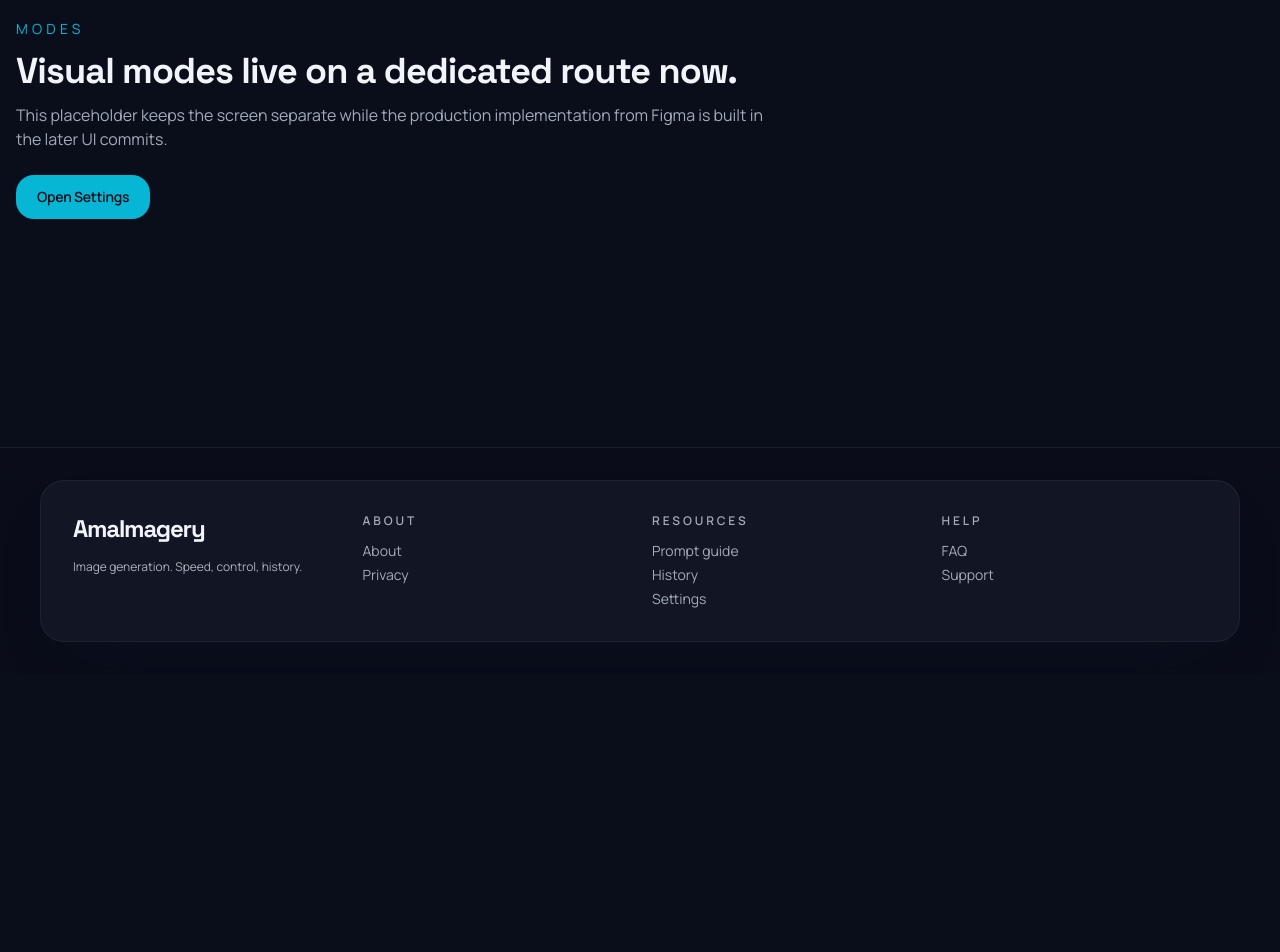
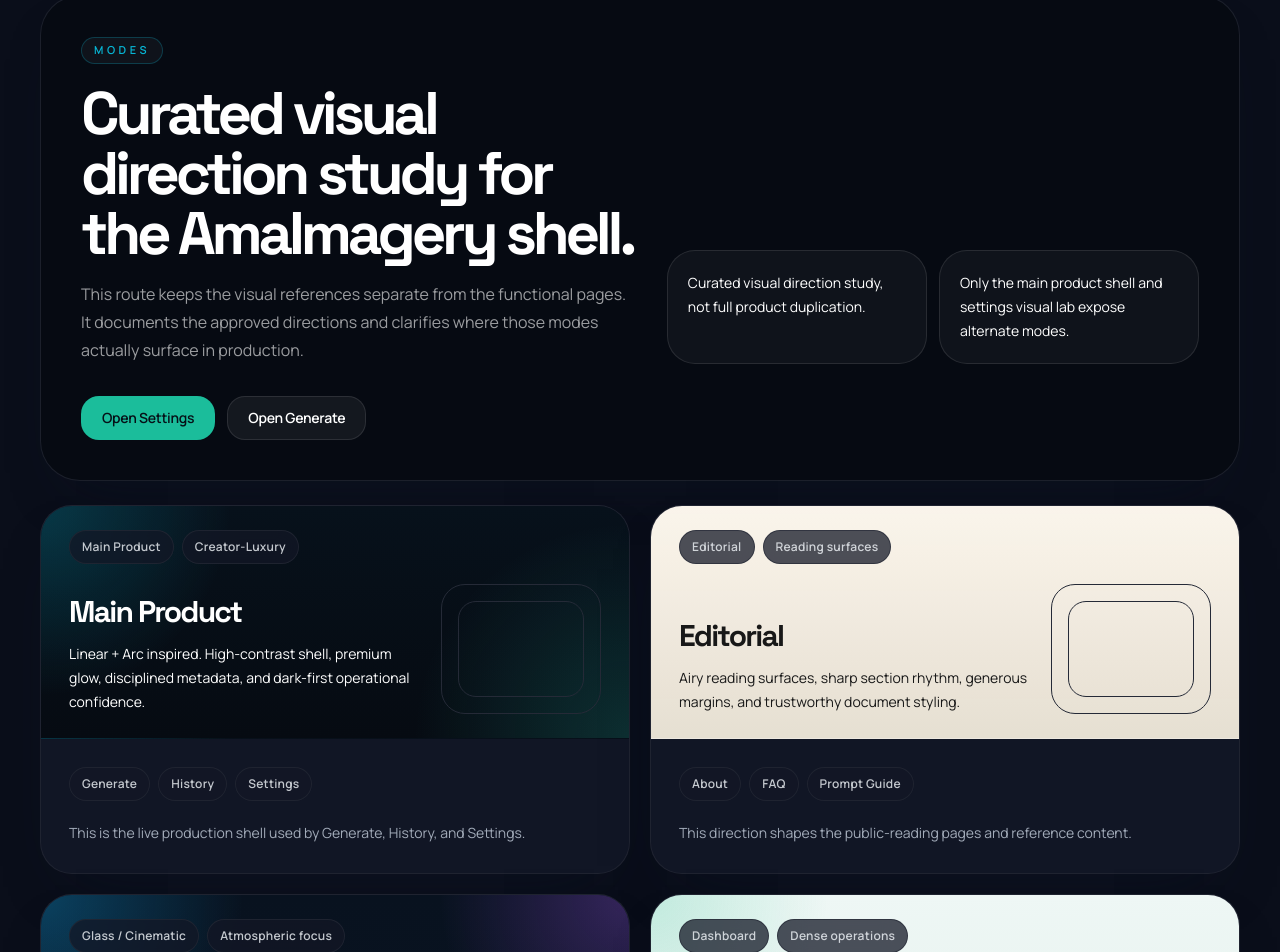
Before and after one commit to AmaLS367/AmaImagery, a React (Vite) app in the folder frontend/: page /modes in a window 1280 px wide. Shown: the part 126-1078 px from the top of the page. Before the commit the page ends 800 px from the top, so only its background shows below. Built offline with nearby package versions, Linux system fonts and the light colour scheme; no server answers.

Commit message:
feat(modes): implement visual modes page

```diff
--- a/frontend/src/pages/Modes.tsx
+++ b/frontend/src/pages/Modes.tsx
@@ -1,23 +1,127 @@
 import { Link } from 'react-router-dom'
 
 import { Button } from '../components/ui/button'
+import { MetaPill, SectionEyebrow, SurfacePanel } from '../components/ui/foundation'
 import { appRoutes } from '../lib/routes'
+
+const directionCards = [
+  {
+    title: 'Main Product',
+    subtitle: 'Creator-Luxury',
+    body:
+      'Linear + Arc inspired. High-contrast shell, premium glow, disciplined metadata, and dark-first operational confidence.',
+    labels: ['Generate', 'History', 'Settings'],
+    previewClass:
+      'bg-[radial-gradient(circle_at_top_left,rgba(6,182,212,0.24),transparent_30%),radial-gradient(circle_at_bottom_right,rgba(45,212,191,0.18),transparent_34%),linear-gradient(180deg,#07111b,#060b12)] text-white',
+  },
+  {
+    title: 'Editorial',
+    subtitle: 'Reading surfaces',
+    body: 'Airy reading surfaces, sharp section rhythm, generous margins, and trustworthy document styling.',
+    labels: ['About', 'FAQ', 'Prompt Guide'],
+    previewClass:
+      'bg-[linear-gradient(180deg,rgba(255,249,239,0.98),rgba(248,240,224,0.92))] text-[#181818]',
+  },
+  {
+    title: 'Glass / Cinematic',
+    subtitle: 'Atmospheric focus',
+    body: 'Blurred volume, atmospheric depth, and polished card translucency for focused creator moments.',
+    labels: ['Visual Lab', 'Glow', 'Overlay'],
+    previewClass:
+      'bg-[radial-gradient(circle_at_top_left,rgba(14,165,233,0.32),transparent_32%),radial-gradient(circle_at_top_right,rgba(168,85,247,0.28),transparent_30%),linear-gradient(180deg,#08121f,#0a1321)] text-white',
+  },
+  {
+    title: 'Dashboard',
+    subtitle: 'Dense operations',
+    body:
+      'Dense information handling for history, metrics, and operational monitoring without becoming clinical.',
+    labels: ['Filters', 'Tables', 'Metrics'],
+    previewClass:
+      'bg-[radial-gradient(circle_at_top_left,rgba(16,185,129,0.2),transparent_28%),linear-gradient(180deg,#eef7f5,#e4f0eb)] text-[#13231d]',
+  },
+] as const
+
+const activationNotes = [
+  'Curated visual direction study, not full product duplication.',
+  'Only the main product shell and settings visual lab expose alternate modes.',
+] as const
 
 export default function Modes() {
   return (
-    <section className="container space-y-6 py-16">
-      <div className="max-w-3xl space-y-3">
-        <p className="text-sm uppercase tracking-[0.3em] text-primary">Modes</p>
-        <h1 className="text-4xl font-semibold tracking-tight">Visual modes live on a dedicated route now.</h1>
-        <p className="text-muted-foreground">
-          This placeholder keeps the screen separate while the production implementation from Figma is built in the
-          later UI commits.
-        </p>
+    <section className="page-shell space-y-6 py-8 xl:py-10">
+      <SurfacePanel className="overflow-hidden rounded-[40px] bg-[#060a12] p-6 text-white md:p-8 xl:p-10">
+        <div className="grid gap-8 xl:grid-cols-[1.02fr_0.98fr] xl:items-end">
+          <div className="space-y-5">
+            <SectionEyebrow className="border-white/12 bg-white/[0.04] text-white/72">Modes</SectionEyebrow>
+            <div className="space-y-4">
+              <h1 className="font-display text-4xl font-semibold tracking-[-0.07em] text-white sm:text-5xl xl:text-6xl">
+                Curated visual direction study for the AmaImagery shell.
+              </h1>
+              <p className="max-w-3xl text-base leading-7 text-white/60">
+                This route keeps the visual references separate from the functional pages. It documents the approved
+                directions and clarifies where those modes actually surface in production.
+              </p>
+            </div>
+          </div>
+
+          <div className="grid gap-3 sm:grid-cols-2">
+            {activationNotes.map((note) => (
+              <div key={note} className="rounded-[28px] border border-white/10 bg-white/[0.04] p-5 text-sm leading-6 text-white/68">
+                {note}
+              </div>
+            ))}
+          </div>
+        </div>
+
+        <div className="mt-8 flex flex-wrap gap-3">
+          <Button asChild className="bg-[#1bbd9b] text-[#061017] hover:bg-[#26c6a6]">
+            <Link to={appRoutes.settings}>Open Settings</Link>
+          </Button>
+          <Button asChild variant="secondary" className="border-white/10 bg-white/[0.06] text-white hover:bg-white/[0.1]">
+            <Link to={appRoutes.generate}>Open Generate</Link>
+          </Button>
+        </div>
+      </SurfacePanel>
+
+      <div className="grid gap-5 xl:grid-cols-2">
+        {directionCards.map((card) => (
+          <SurfacePanel key={card.title} className="overflow-hidden rounded-[32px] p-0">
+            <div className={`border-b border-black/5 px-6 py-6 md:px-7 ${card.previewClass}`}>
+              <div className="flex flex-wrap items-center gap-2">
+                <MetaPill className="border-current/15 bg-current/10 text-current/80">{card.title}</MetaPill>
+                <MetaPill className="border-current/15 bg-current/10 text-current/80">{card.subtitle}</MetaPill>
+              </div>
+              <div className="mt-5 grid gap-4 md:grid-cols-[1fr_160px] md:items-end">
+                <div className="space-y-3">
+                  <h2 className="font-display text-3xl font-semibold tracking-[-0.06em]">{card.title}</h2>
+                  <p className="max-w-2xl text-sm leading-6 text-current/72">{card.body}</p>
+                </div>
+                <div className="rounded-[24px] border border-current/10 bg-current/5 p-4">
+                  <div className="h-24 rounded-[18px] border border-current/10 bg-current/5" />
+                </div>
+              </div>
+            </div>
+
+            <div className="space-y-5 p-6 md:p-7">
+              <div className="flex flex-wrap gap-2">
+                {card.labels.map((label) => (
+                  <MetaPill key={label}>{label}</MetaPill>
+                ))}
+              </div>
+
+              <div className="text-sm leading-6 text-muted-foreground">
+                {card.title === 'Main Product'
+                  ? 'This is the live production shell used by Generate, History, and Settings.'
+                  : card.title === 'Editorial'
+                    ? 'This direction shapes the public-reading pages and reference content.'
+                    : card.title === 'Glass / Cinematic'
+                      ? 'This direction is exposed through the settings visual lab and shell adjustments.'
+                      : 'This direction informs dense information handling across history and admin surfaces.'}
+              </div>
+            </div>
+          </SurfacePanel>
+        ))}
       </div>
-
-      <Button asChild>
-        <Link to={appRoutes.settings}>Open Settings</Link>
-      </Button>
     </section>
   )
 }
```
